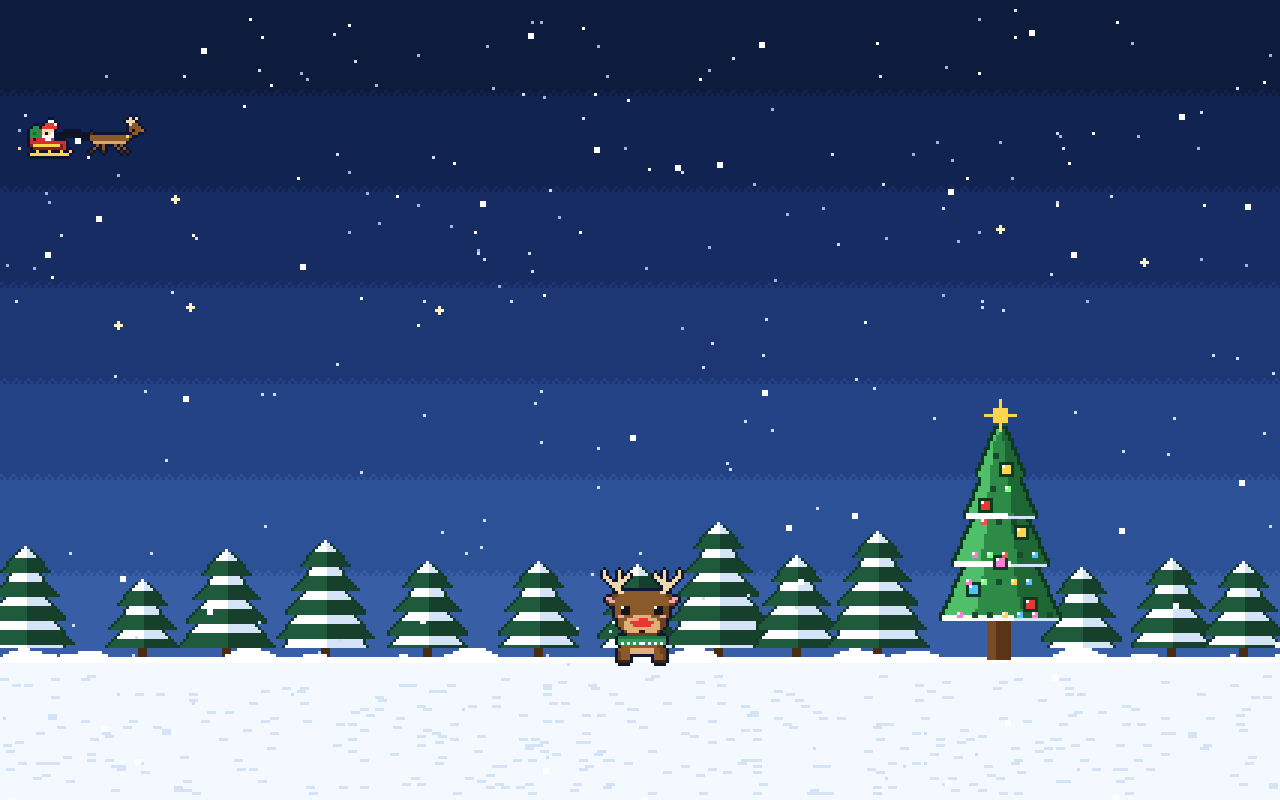
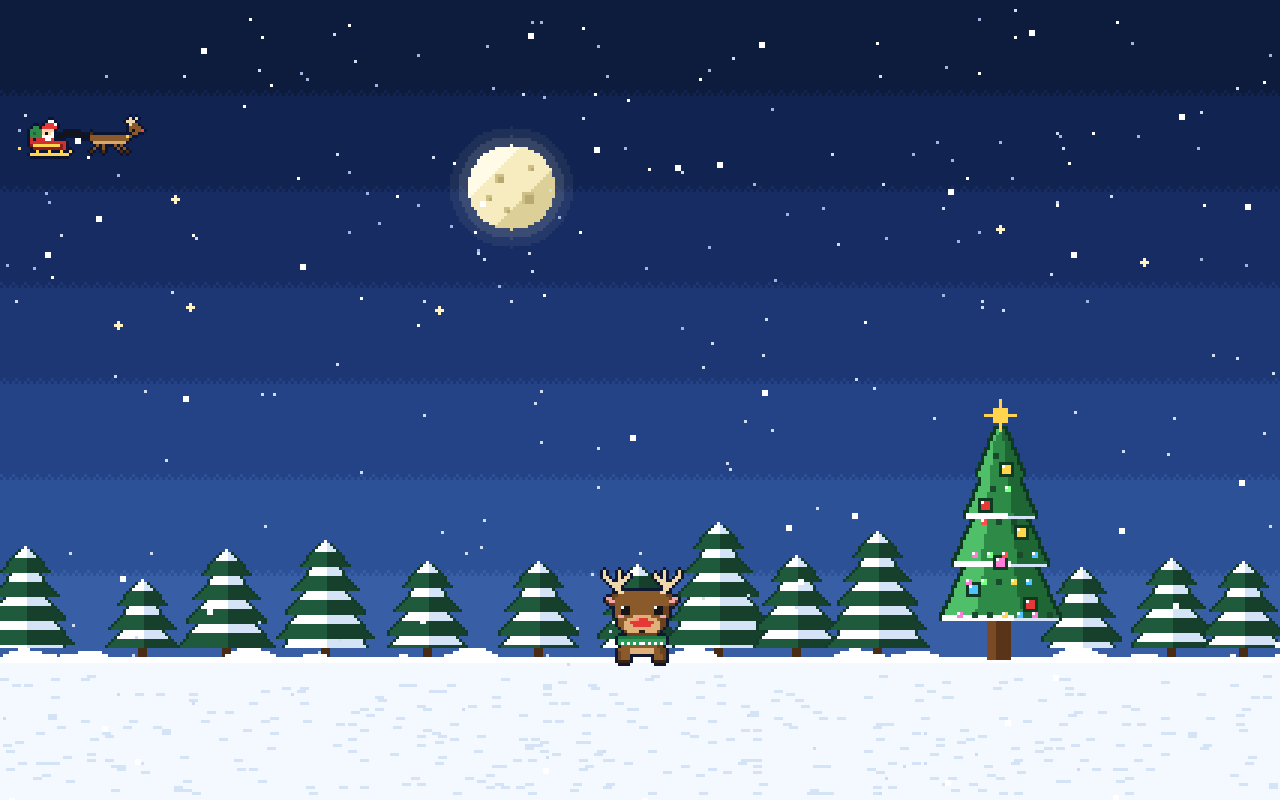
Before and after one commit to coditive-com/santa, a plain HTML site: page index.html in a window 1280 px wide. Drawn offline with Linux system fonts and the light colour scheme; animation ran at ten frames a second.

Commit message:
Tło: księżyc
Co-Authored-By: Claude Opus 5.5 <noreply@anthropic.com>
Claude-Session: https://claude.ai/code/session_011is8wchf9fbyDaRXw9hyBR

```diff
--- a/index.html
+++ b/index.html
@@ -173,8 +173,30 @@ const SPRITES = {
 function rysujTlo(c) {
   niebo(c, ['#0d1b3d', '#112350', '#162c62', '#1c3774', '#244386', '#2d5197', '#385fa6']);
   ziemia(c, '#f4f8ff', '#ffffff', '#d4e3f5');   // śnieg
+  ksiezyc(c);
   drzewka(c);
   choinka(c);
+}
+
+// Księżyc z kraterami i poświatą (poniżej liczników)
+function ksiezyc(c) {
+  const mx = Math.floor(SW * 0.4), my = 62, r = 14;
+  for (const [rr, kol] of [[r + 6, 'rgba(255,248,210,0.06)'], [r + 3, 'rgba(255,248,210,0.10)']]) {
+    c.fillStyle = kol;
+    for (let y = -rr; y <= rr; y++) { const w = Math.round(Math.sqrt(rr * rr - y * y)); c.fillRect(mx - w, my + y, w * 2 + 1, 1); }
+  }
+  for (let y = -r; y <= r; y++) {
+    const w = Math.round(Math.sqrt(r * r - y * y));
+    for (let x = -w; x <= w; x++) {
+      const swiatlo = -x - y;   // jaśniej z lewej góry, cień z prawej dołu
+      c.fillStyle = swiatlo > 10 ? '#fffbe6' : swiatlo > -8 ? '#f6ecbf' : '#ddcf98';
+      c.fillRect(mx + x, my + y, 1, 1);
+    }
+  }
+  [[-5, -4, 3], [4, 2, 4], [-2, 7, 2], [6, -7, 2], [-8, 3, 2]].forEach(([dx, dy, s]) => {   // kratery
+    c.fillStyle = '#cfc088'; c.fillRect(mx + dx, my + dy, s, s);
+    c.fillStyle = '#b8a970'; c.fillRect(mx + dx + 1, my + dy + 1, s - 1, s - 1);
+  });
 }
 
 // Ośnieżone drzewka w tle (powtarzają się na całej szerokości)
```
